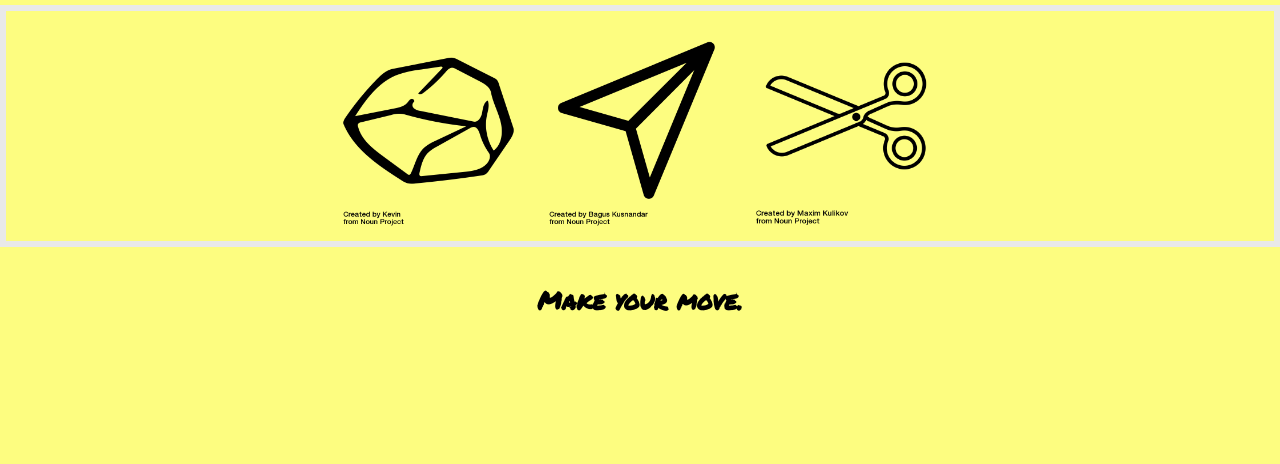
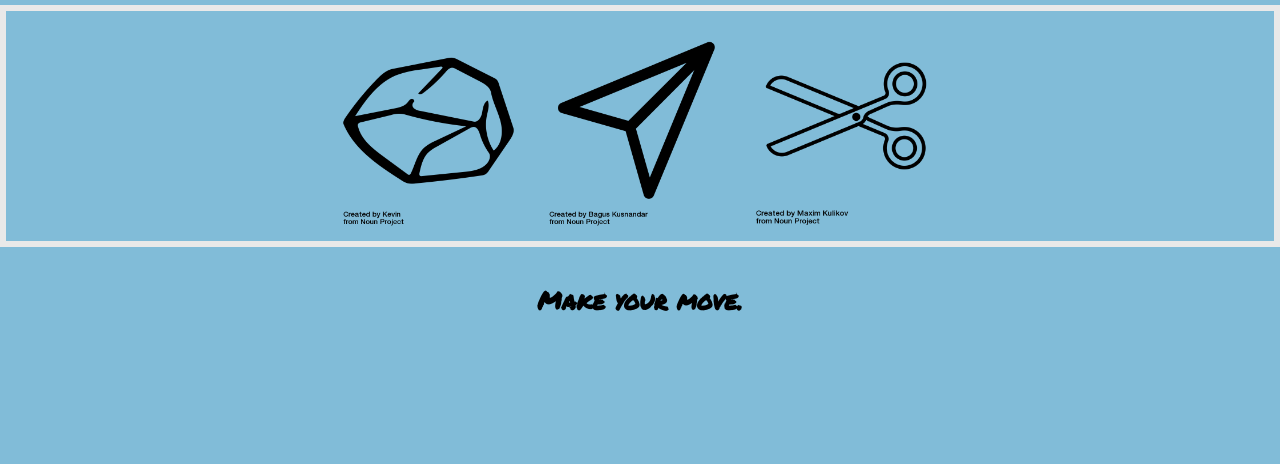
Before and after one commit to Faith-Gray/Rock-Paper-Scissors, a plain HTML site: page Index.html in a window 1280 px wide. Shown: the part 336-800 px from the top of the page. Drawn offline with Linux system fonts and the light colour scheme.

Commit message:
updated css

```diff
--- a/Styles.css
+++ b/Styles.css
@@ -18,7 +18,7 @@ header h1 {
 }
 
 body {
-    background-color: rgb(253, 253, 128);
+    background-color: rgb(129, 188, 216);
 }
 
 .score-board {
```
